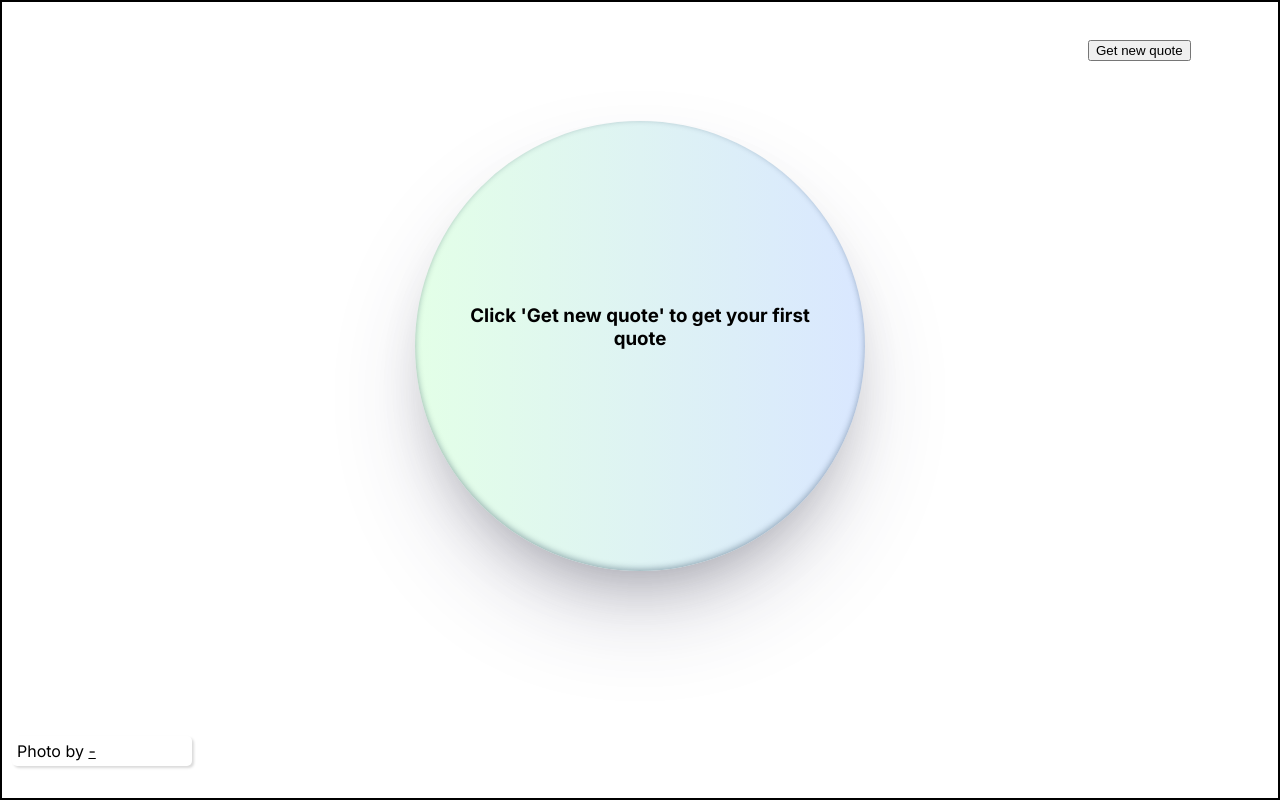
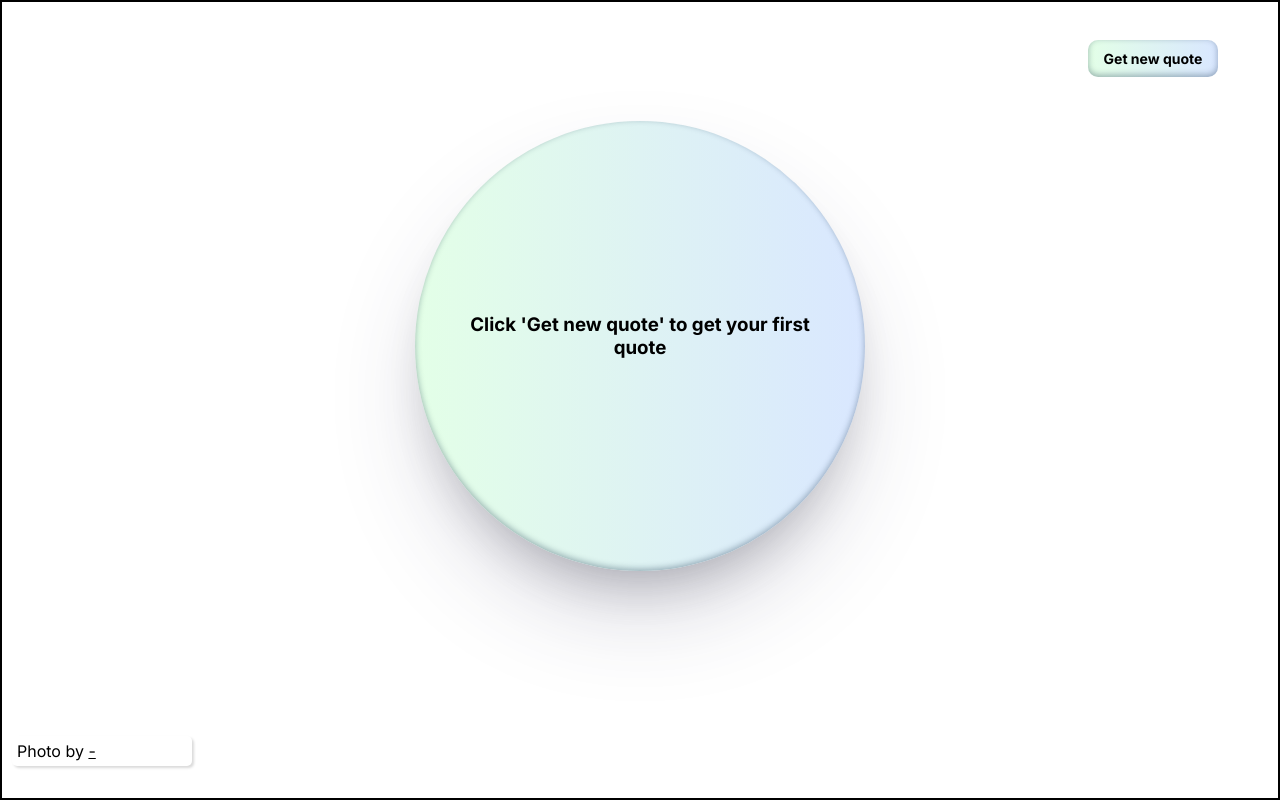
Before and after one commit to hollowayjenelle/quotes-generator, a React (Create React App) app: page / in a window 1280 px wide. Built offline with nearby package versions, Linux system fonts and the light colour scheme; no server answers; the HTML template or start-up script is replaced by a standard one.

Commit message:
add CSS styling to button

```diff
--- a/src/App.css
+++ b/src/App.css
@@ -31,6 +31,15 @@ body{
   position: fixed;
   top: 5%;
   left: 85%;
+  padding: 10px;
+  border-radius: 10px;
+  border: none;
+  background: linear-gradient(90deg, #e3ffe7 0%, #d9e7ff 100%);
+  box-shadow: rgba(50, 50, 93, 0.25) 0px 50px 100px -20px, rgba(0, 0, 0, 0.3) 0px 30px 60px -30px, rgba(10, 37, 64, 0.35) 0px -2px 6px 0px inset;
+  width: 130px;
+  font-size: 14px;
+  font-family: 'Inter';
+  font-weight: 600;
 }
 
 .main-circle{
@@ -47,7 +56,7 @@ body{
 
 .quote{
   position: absolute;
-  bottom: 45%;
+  bottom: 43%;
   left: 10%;
   width: 80%;
   text-align: center;
@@ -56,10 +65,11 @@ body{
 
 .author-name{
   position: absolute;
-  bottom: 40%;
+  bottom: 38%;
   left: 10%;
   width: 80%;
   text-align: center;
+  font-style: italic;
 }
 
 .footer-credit{
```
